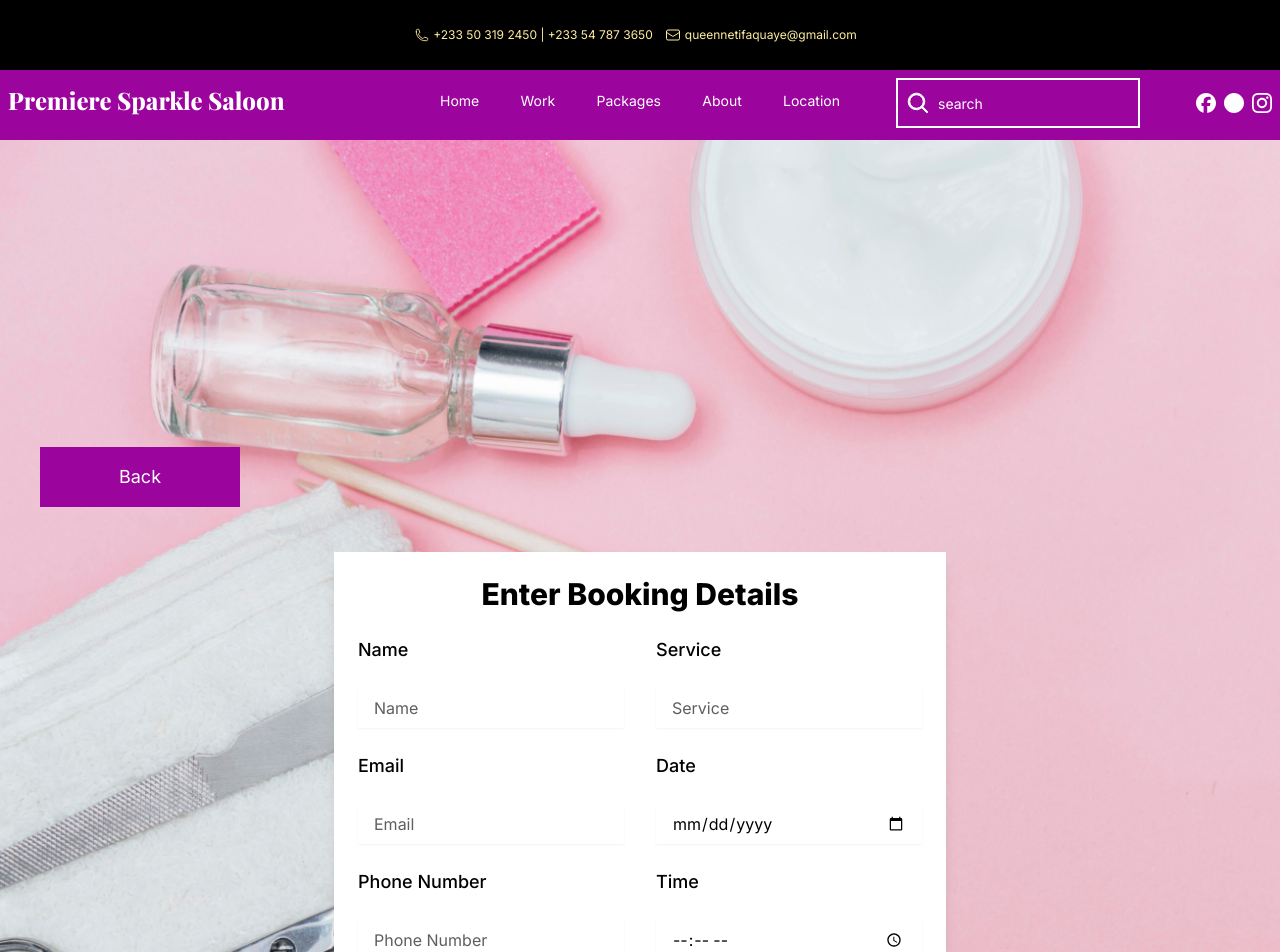
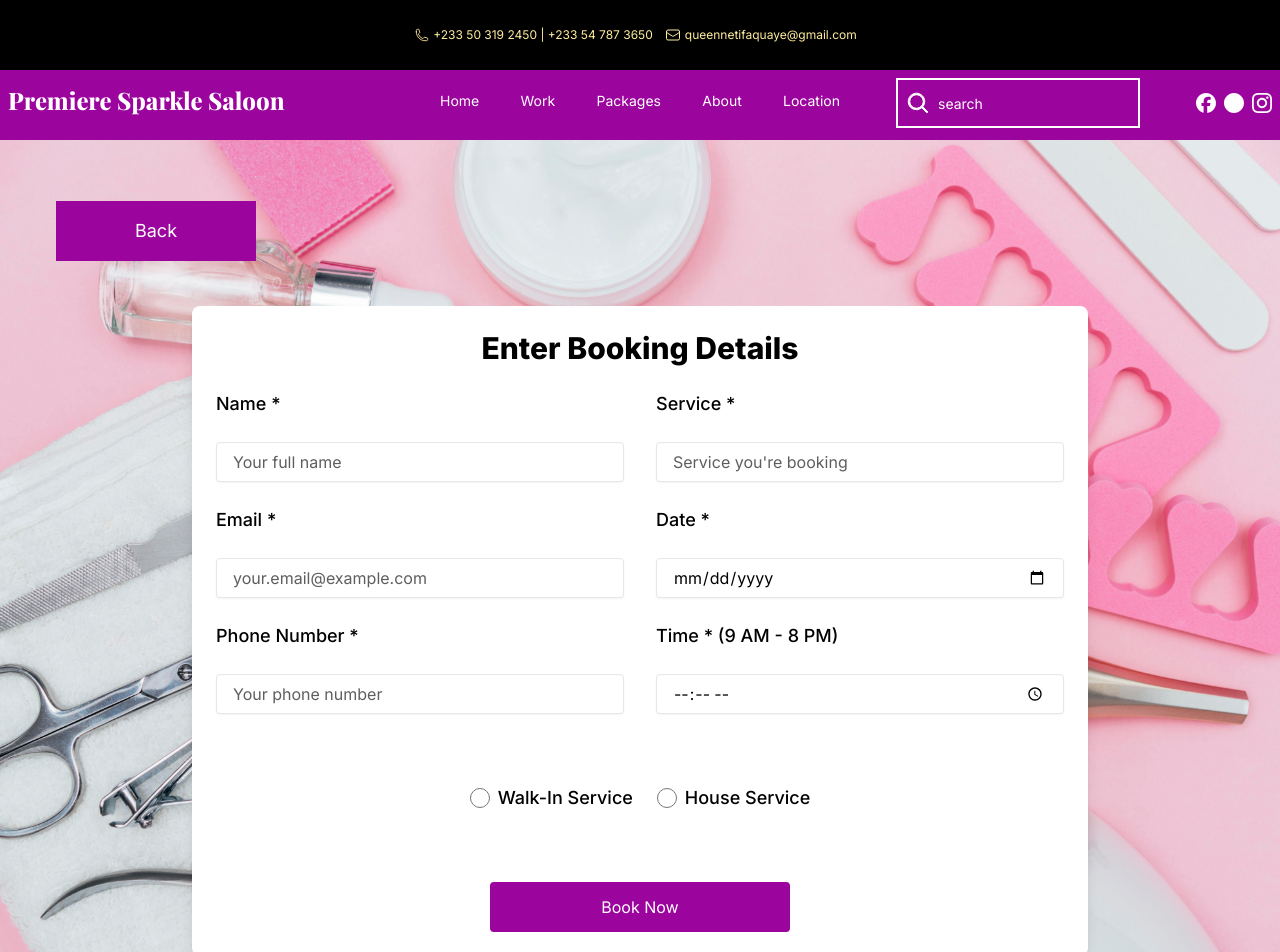
Before and after one commit to asantesamuel/premiere-sparkles, a Next.js app: page /bookAppointment in a window 1280 px wide. Shown: the top 952 px of the page. Built offline with nearby package versions, Linux system fonts and the light colour scheme; a web font is replaced by a local one.

Commit message:
Added some sick features to the booking page

```diff
--- a/app/bookAppointment/page.js
+++ b/app/bookAppointment/page.js
@@ -1,132 +1,212 @@
 "use client";
-import { useRef } from "react";
+import { useRef, useState } from "react";
 import emailjs from "@emailjs/browser";
 import BackButton from "../components/backButton";
 
 const Page = () => {
   const form = useRef();
+  const [loading, setLoading] = useState(false);
+  const [status, setStatus] = useState({ type: "", message: "" });
 
-  const sendEmail = (e) => {
+  // Initialize EmailJS
+  emailjs.init("L3Slz3aF4ASXpSdtQ");
+
+  const validateForm = (formData) => {
+    const errors = [];
+
+    if (!formData.name.trim()) errors.push("Name is required");
+    if (!formData.email.trim()) errors.push("Email is required");
+    if (!/^\S+@\S+\.\S+$/.test(formData.email))
+      errors.push("Invalid email format");
+    if (!formData.phoneNumber.trim()) errors.push("Phone number is required");
+    if (!/^\d{10,}$/.test(formData.phoneNumber))
+      errors.push("Invalid phone number");
+    if (!formData.service.trim()) errors.push("Service is required");
+    if (!formData.dateInput) errors.push("Date is required");
+    if (!formData.time) errors.push("Time is required");
+    if (!formData.choice) errors.push("Please select service type");
+
+    // Validate business hours (9am-8pm)
+    if (formData.time) {
+      const [hours] = formData.time.split(":");
+      if (hours < 9 || hours >= 20) {
+        errors.push("Please select a time between 9 AM and 8 PM");
+      }
+    }
+
+    // Validate date is not in the past
+    if (formData.dateInput) {
+      const selectedDate = new Date(formData.dateInput);
+      const today = new Date();
+      today.setHours(0, 0, 0, 0);
+
+      if (selectedDate < today) {
+        errors.push("Please select a future date");
+      }
+    }
+
+    return errors;
+  };
+
+  const sendEmail = async (e) => {
     e.preventDefault();
+    setLoading(true);
+    setStatus({ type: "", message: "" });
 
     // Collect form data
-    const dateInput = document.getElementById("appointmentDate").value;
-    const name = form.current.from_name.value;
-    const email = form.current.from_email.value;
-    const phoneNumber = form.current.contact_info.value;
-    const service = form.current.service_name.value;
-    const time = form.current.time.value;
-    const choice = form.current.choice.value;
+    const formData = {
+      name: form.current.from_name.value,
+      email: form.current.from_email.value,
+      phoneNumber: form.current.contact_info.value,
+      service: form.current.service_name.value,
+      dateInput: document.getElementById("appointmentDate").value,
+      time: form.current.time.value,
+      choice: form.current.choice.value,
+    };
 
-    // Validate fields
-    if (
-      !name ||
-      !email ||
-      !phoneNumber ||
-      !service ||
-      !dateInput ||
-      !time ||
-      !choice
-    ) {
-      alert("Please fill out all fields.");
+    // Validate form
+    const errors = validateForm(formData);
+    if (errors.length > 0) {
+      setStatus({
+        type: "error",
+        message: errors.join("\n"),
+      });
+      setLoading(false);
       return;
     }
 
-    // Format the date into a human-readable format
-    const dateObj = new Date(dateInput);
-    const day = dateObj.getDate();
-    const month = dateObj.toLocaleString("default", { month: "long" });
-    const year = dateObj.getFullYear();
-    const formattedDate = `${day} ${month} ${year}`;
+    try {
+      // Format date
+      const dateObj = new Date(formData.dateInput);
+      const formattedDate = dateObj.toLocaleDateString("en-US", {
+        day: "numeric",
+        month: "long",
+        year: "numeric",
+      });
 
-    // Update the hidden input value for formatted date
-    form.current.formatted_date.value = formattedDate;
+      // Add formatted date to form
+      const formattedDateInput = document.createElement("input");
+      formattedDateInput.type = "hidden";
+      formattedDateInput.name = "formatted_date";
+      formattedDateInput.value = formattedDate;
+      form.current.appendChild(formattedDateInput);
 
-    // Send the form data
-    emailjs
-      .sendForm(
+      // Send email
+      const result = await emailjs.sendForm(
         "service_3lr3l6n",
         "template_bziospm",
         form.current,
         "L3Slz3aF4ASXpSdtQ"
-      )
-      .then(
-        () => {
-          console.log("SUCCESS!");
-          alert("Booking Successful");
-          form.current.reset();
-        },
-        (error) => {
-          console.error("FAILED...", error.text);
-        }
       );
+
+      if (result.text === "OK") {
+        setStatus({
+          type: "success",
+          message:
+            "Booking successful! We will contact you shortly to confirm your appointment.",
+        });
+        form.current.reset();
+      }
+    } catch (error) {
+      console.error("EmailJS Error:", error);
+      setStatus({
+        type: "error",
+        message:
+          "Failed to send booking request. Please try again or contact us directly.",
+      });
+    } finally {
+      setLoading(false);
+    }
   };
 
   return (
     <div>
-      <div className="w-full h-[1300px] bg-[url('/nailtech2.jpg')] bg-cover object-bottom flex flex-col justify-center items-center">
+      <div className="w-full min-h-screen bg-[url('/nailtech2.jpg')] bg-cover object-bottom flex flex-col justify-center items-center p-4">
         <BackButton />
         <form
           ref={form}
-          className="bg-white p-6 flex flex-col justify-center items-center  shadow-lg max-w-4xl mx-auto"
+          className="bg-white p-6 rounded-lg shadow-lg max-w-4xl mx-auto w-full"
           onSubmit={sendEmail}>
           <h1 className="text-center text-3xl font-extrabold text-black mb-6">
             Enter Booking Details
           </h1>
+
+          {status.message && (
+            <div
+              className={`mb-4 p-4 rounded ${
+                status.type === "error"
+                  ? "bg-red-100 text-red-700"
+                  : "bg-green-100 text-green-700"
+              }`}>
+              {status.message.split("\n").map((msg, i) => (
+                <div key={i}>{msg}</div>
+              ))}
+            </div>
+          )}
+
           <div className="w-full flex flex-col sm:flex-row sm:space-x-8 sm:space-y-0 space-y-4">
             <div className="flex flex-col space-y-6 w-full sm:w-1/2">
-              <label className="text-lg font-medium text-black">Name</label>
+              <label className="text-lg font-medium text-black">Name *</label>
               <input
                 id="name"
                 type="text"
                 name="from_name"
-                placeholder="Name"
-                className="border-none outline-none bg-white p-4 w-full h-[40px]  shadow-sm"
+                placeholder="Your full name"
+                className="border border-gray-200 rounded outline-none bg-white p-4 w-full h-[40px] shadow-sm focus:border-purple-500"
               />
-              <label className="text-lg font-medium text-black">Email</label>
+
+              <label className="text-lg font-medium text-black">Email *</label>
               <input
                 id="email"
                 type="email"
-                placeholder="Email"
+                placeholder="your.email@example.com"
                 name="from_email"
-                className="border-none outline-none bg-white p-4 w-full h-[40px]  shadow-sm"
+                className="border border-gray-200 rounded outline-none bg-white p-4 w-full h-[40px] shadow-sm focus:border-purple-500"
               />
+
               <label className="text-lg font-medium text-black">
-                Phone Number
+                Phone Number *
               </label>
               <input
                 id="phoneNumber"
-                type="number"
-                placeholder="Phone Number"
+                type="tel"
+                placeholder="Your phone number"
                 name="contact_info"
-                className="border-none outline-none bg-white p-4 w-full h-[40px]  shadow-sm"
+                className="border border-gray-200 rounded outline-none bg-white p-4 w-full h-[40px] shadow-sm focus:border-purple-500"
               />
             </div>
 
             <div className="flex flex-col space-y-6 w-full sm:w-1/2">
-              <label className="text-lg font-medium text-black">Service</label>
+              <label className="text-lg font-medium text-black">
+                Service *
+              </label>
               <input
                 id="service"
                 type="text"
-                placeholder="Service"
+                placeholder="Service you're booking"
                 name="service_name"
-                className="border-none outline-none bg-white p-4 w-full h-[40px]  shadow-sm"
+                className="border border-gray-200 rounded outline-none bg-white p-4 w-full h-[40px] shadow-sm focus:border-purple-500"
               />
-              <label className="text-lg font-medium text-black">Date</label>
+
+              <label className="text-lg font-medium text-black">Date *</label>
               <input
                 type="date"
-                placeholder="Date"
                 name="date"
                 id="appointmentDate"
-                className="border-none outline-none bg-white p-4 w-full h-[40px]  shadow-sm"
+                min={new Date().toISOString().split("T")[0]}
+                className="border border-gray-200 rounded outline-none bg-white p-4 w-full h-[40px] shadow-sm focus:border-purple-500"
               />
-              <label className="text-lg font-medium text-black">Time</label>
+
+              <label className="text-lg font-medium text-black">
+                Time * (9 AM - 8 PM)
+              </label>
               <input
                 type="time"
-                placeholder="Mondays to Saturdays 9am-8pm"
                 name="time"
                 id="time"
-                className="border-none outline-none bg-white p-4 w-full h-[40px]  shadow-sm"
+                min="09:00"
+                max="20:00"
+                className="border border-gray-200 rounded outline-none bg-white p-4 w-full h-[40px] shadow-sm focus:border-purple-500"
               />
             </div>
           </div>
@@ -154,8 +234,36 @@ const Page = () => {
 
           <button
             type="submit"
-            className="bg-mypurple text-white p-3 w-auto sm:w-[300px] h-[50px]  shadow-md hover:bg-white hover:text-mypurple hover:border-2 hover:border-mypurple ">
-            Book Now
+            disabled={loading}
+            className={`w-full sm:w-[300px] h-[50px] mx-auto mt-6 flex items-center justify-center text-white rounded transition-all duration-300 ${
+              loading
+                ? "bg-gray-400 cursor-not-allowed"
+                : "bg-mypurple hover:bg-white hover:text-mypurple hover:border-2 hover:border-mypurple"
+            }`}>
+            {loading ? (
+              <span className="flex items-center">
+                <svg
+                  className="animate-spin -ml-1 mr-3 h-5 w-5 text-white"
+                  xmlns="http://www.w3.org/2000/svg"
+                  fill="none"
+                  viewBox="0 0 24 24">
+                  <circle
+                    className="opacity-25"
+                    cx="12"
+                    cy="12"
+                    r="10"
+                    stroke="currentColor"
+                    strokeWidth="4"></circle>
+                  <path
+                    className="opacity-75"
+                    fill="currentColor"
+                    d="M4 12a8 8 0 018-8V0C5.373 0 0 5.373 0 12h4zm2 5.291A7.962 7.962 0 014 12H0c0 3.042 1.135 5.824 3 7.938l3-2.647z"></path>
+                </svg>
+                Sending...
+              </span>
+            ) : (
+              "Book Now"
+            )}
           </button>
         </form>
       </div>
```
